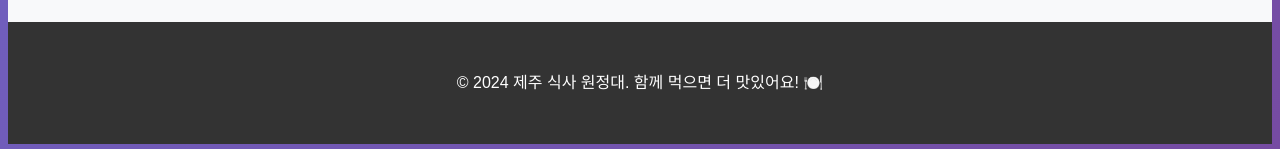
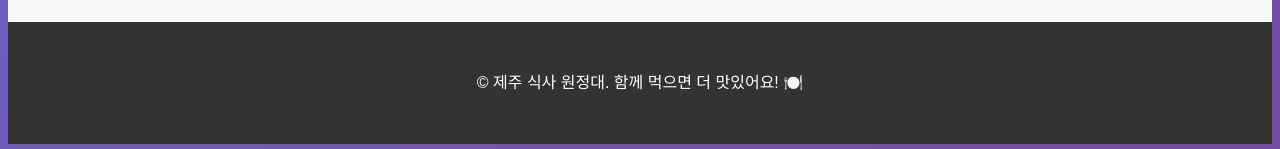
Before and after one commit to sansolPark/Eat-Together, a plain HTML site: page index.html in a window 1280 px wide. Shown: the part 2425-2574 px from the top of the page. Drawn offline with Linux system fonts and the light colour scheme.

Commit message:
Update index.html

```diff
--- a/index.html
+++ b/index.html
@@ -536,7 +536,7 @@
 
     <footer>
         <div class="container">
-            <p>&copy; 2024 제주 식사 원정대. 함께 먹으면 더 맛있어요! 🍽️</p>
+            <p>&copy; 제주 식사 원정대. 함께 먹으면 더 맛있어요! 🍽️</p>
         </div>
     </footer>
 
```
